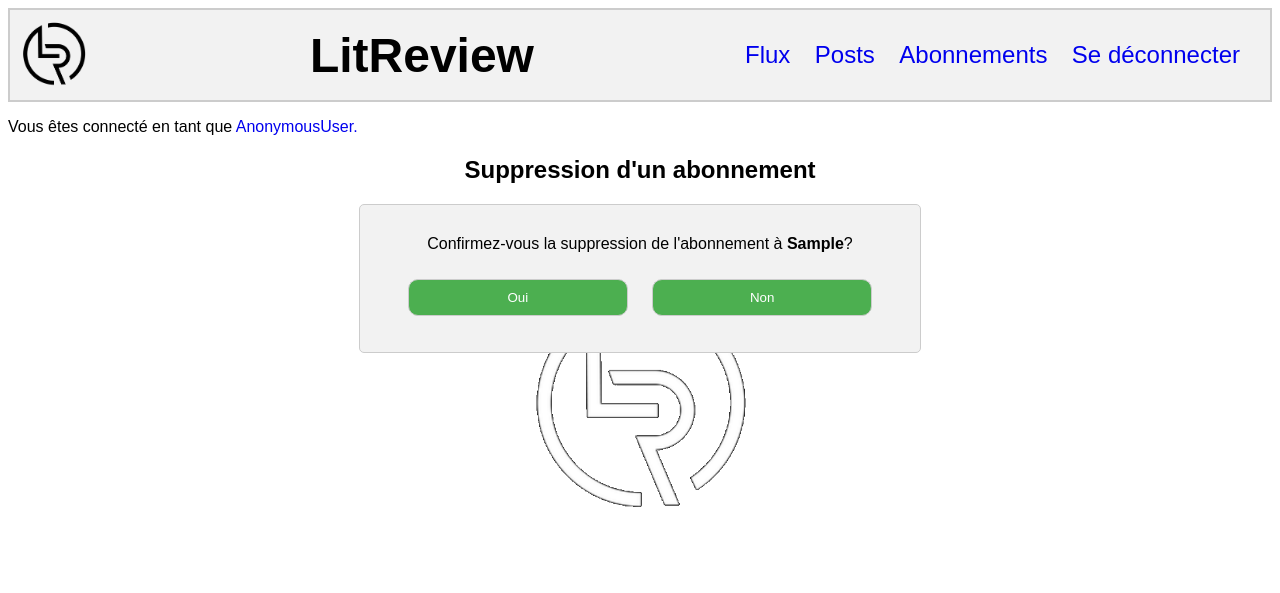
After one commit to LeChat76/Projet9OC, a Django app: template litreview/authentication/templates/authentication/unsubscribe.html in a window 1280 px wide. The commit adds this page. Shown: the top 593 px of the page. Run offline with Django 4.2, Linux system fonts and the light colour scheme; the template is opened without the code that fills it: most values are stand-ins (such as "Sample title", 1, 10 or a date in 2020); parts of the project's set-up code (start-up, migrations or seed data) failed here and were passed over.

Commit message:
ajout de confirm de suppression abonnement

```diff
--- /dev/null
+++ b/litreview/authentication/templates/authentication/unsubscribe.html
@@ -0,0 +1,27 @@
+<!-- templates/www/unsubscribe.html -->
+
+<!DOCTYPE html>
+
+{% extends 'loggedin.html' %}
+
+{% load static %}
+
+{% block content %}
+
+<link rel="stylesheet" href="{% static 'unsubscribe.css' %}">
+
+<h2>Suppression d'un abonnement</h2>
+<form method="POST">
+    {% csrf_token %}
+    <div id="container-unsubscribe">
+        <span> Confirmez-vous la suppression de l'abonnement à <b>{{ followed_user|capfirst }}</b>? </span>
+        <div id="container-buttons">
+            <p>
+                <button type="submit" name="confirmYes" value="{{ followed_user }}">Oui</button>
+                <button type="submit" name="confirmNo" value="non">Non</button>
+            </p>
+        </div>
+    </div>
+</form>
+
+{% endblock content %}
--- a/litreview/litreview/urls.py
+++ b/litreview/litreview/urls.py
@@ -27,12 +27,12 @@ urlpatterns = [
     path('admin/', admin.site.urls),
     path('', authentication.views.login_page, name='login'),
     path('login/', authentication.views.login_page, name='login'),
-    # path('favicon.ico/', RedirectView.as_view(url='static/images/favicon.ico')),
     path('logout/', authentication.views.logout_user, name='logout'),
     path('signup/', authentication.views.signup_page, name='signup'),
     path('post/', www.views.post, name='post'),
     path('flux/', www.views.flux, name='flux'),
     path('subscriptions/', authentication.views.subscriptions, name='subscriptions'),
+    path('unsubscribe/', authentication.views.unsubscribe, name='unsubscribe'),
     path('ticket/', www.views.new_ticket, name='new_ticket'),
     path('ticket/<int:ticket_id>/edit/', www.views.ticket_edit, name='ticket_edit'),
     path('ticket/<int:ticket_id>/delete/', www.views.ticket_delete, name='ticket_delete'),
--- a/litreview/static/loggedin.css
+++ b/litreview/static/loggedin.css
@@ -13,6 +13,9 @@ h1 {
 
 h2 {
     user-select: none;
+    display: flex;
+    justify-content: center;
+
 }
 
 h3 {
--- /dev/null
+++ b/litreview/static/unsubscribe.css
@@ -0,0 +1,31 @@
+#container-unsubscribe {
+    background-color: #f2f2f2;
+    border-radius: 5px;
+    width: 500px;
+    margin: auto;
+    padding: 30px 30px 10px 30px;
+    border: 1px solid #ccc;
+}
+
+#container-buttons {
+    display: flex;
+    justify-content: center;
+}
+
+span {
+    display: block;
+    text-align: center;
+    margin: 0 auto;
+}
+
+button[type="submit"] {
+    text-align: center;
+    background-color: #4CAF50;
+    color: white;
+    cursor: pointer;
+    margin: 10px;
+    width: 220px;
+    padding: 10px;
+    border: 1px solid #ccc;
+    border-radius: 10px;
+}
```
Also changed, not shown: litreview/authentication/views.py (+13 -12 lines), litreview/db.sqlite3, 1 other file.
